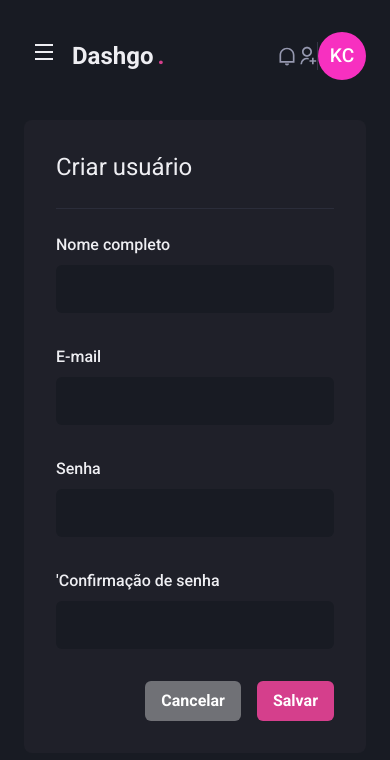
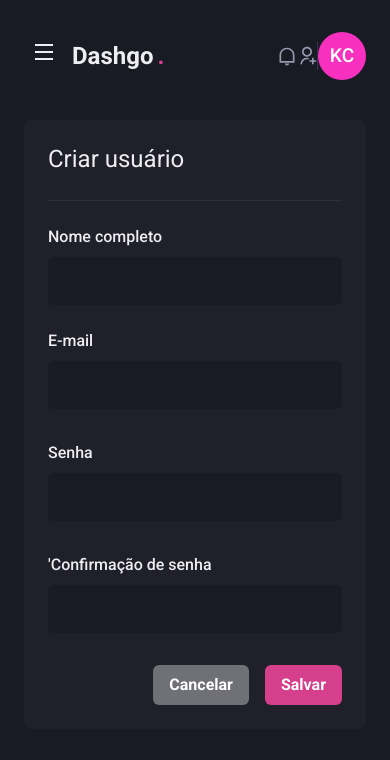
Before and after one commit to KaiqueCovo/dashgo, a Next.js app: page /users/create in a window 390 px wide. Shown: the top 760 px of the page. Built offline with nearby package versions, Linux system fonts and the light colour scheme.

Commit message:
refactor: Create user responsive

```diff
--- a/src/pages/users/create/index.tsx
+++ b/src/pages/users/create/index.tsx
@@ -9,12 +9,12 @@
       <Flex w="100%" my="6" maxW={1480} mx="auto" px="6">
         <Sidebar />
 
-        <Box flex="1" borderRadius={8} bg="gray.800" p="8">
+        <Box flex="1" borderRadius={8} bg="gray.800" p={{ base: 6, sm: 8 }}>
           <Heading size="lg" fontWeight="normal"> Criar usuário</Heading>
           <Divider my="6" borderColor="gray.700" />
 
           <VStack spacing="8">
-            <SimpleGrid minChildWidth="240px" spacing="8" w="100%">
+            <SimpleGrid minChildWidth="240px" spacing={{ base: 6, sm: 8 }} w="100%">
               <Input name="name" label="Nome completo" />
               <Input type="email" name="email" label="E-mail" />
             </SimpleGrid>
```
